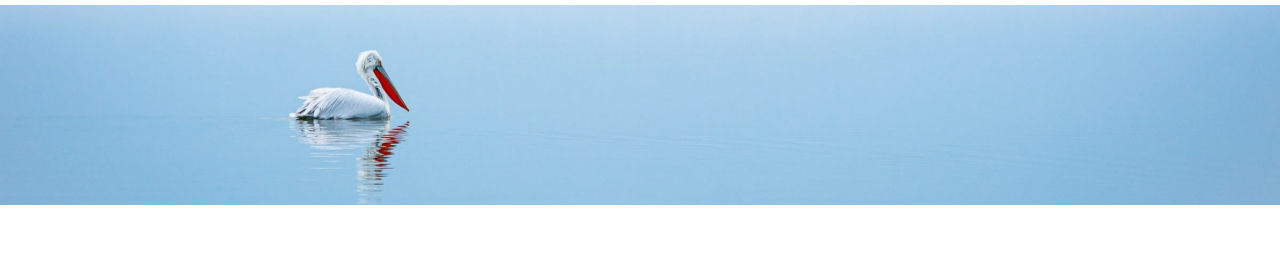
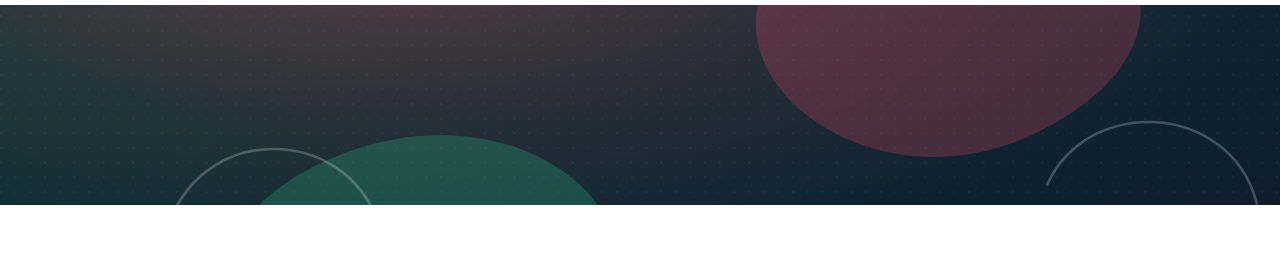
Before and after one commit to lesnikovmn-svg/rosy-catalog-2026, a plain HTML site: page cart.html in a window 1280 px wide. Shown: the part 60-320 px from the top of the page. Drawn offline with Linux system fonts and the light colour scheme.

Commit message:
Replace hero background with rose-themed artwork

```diff
--- a/cart.html
+++ b/cart.html
@@ -43,7 +43,7 @@
         </div>
     </nav>
 
-    <div class="tm-hero d-flex justify-content-center align-items-center" data-parallax="scroll" data-image-src="img/hero.jpg"></div>
+    <div class="tm-hero d-flex justify-content-center align-items-center" data-parallax="scroll" data-image-src="img/hero-roses.svg"></div>
 
     <div class="container-fluid tm-container-content tm-mt-60">
         <div class="row mb-4">
```
Also changed, not shown: index.html (+1 -1 lines), product.html (+1 -1 lines), img/hero-roses.svg (added).
